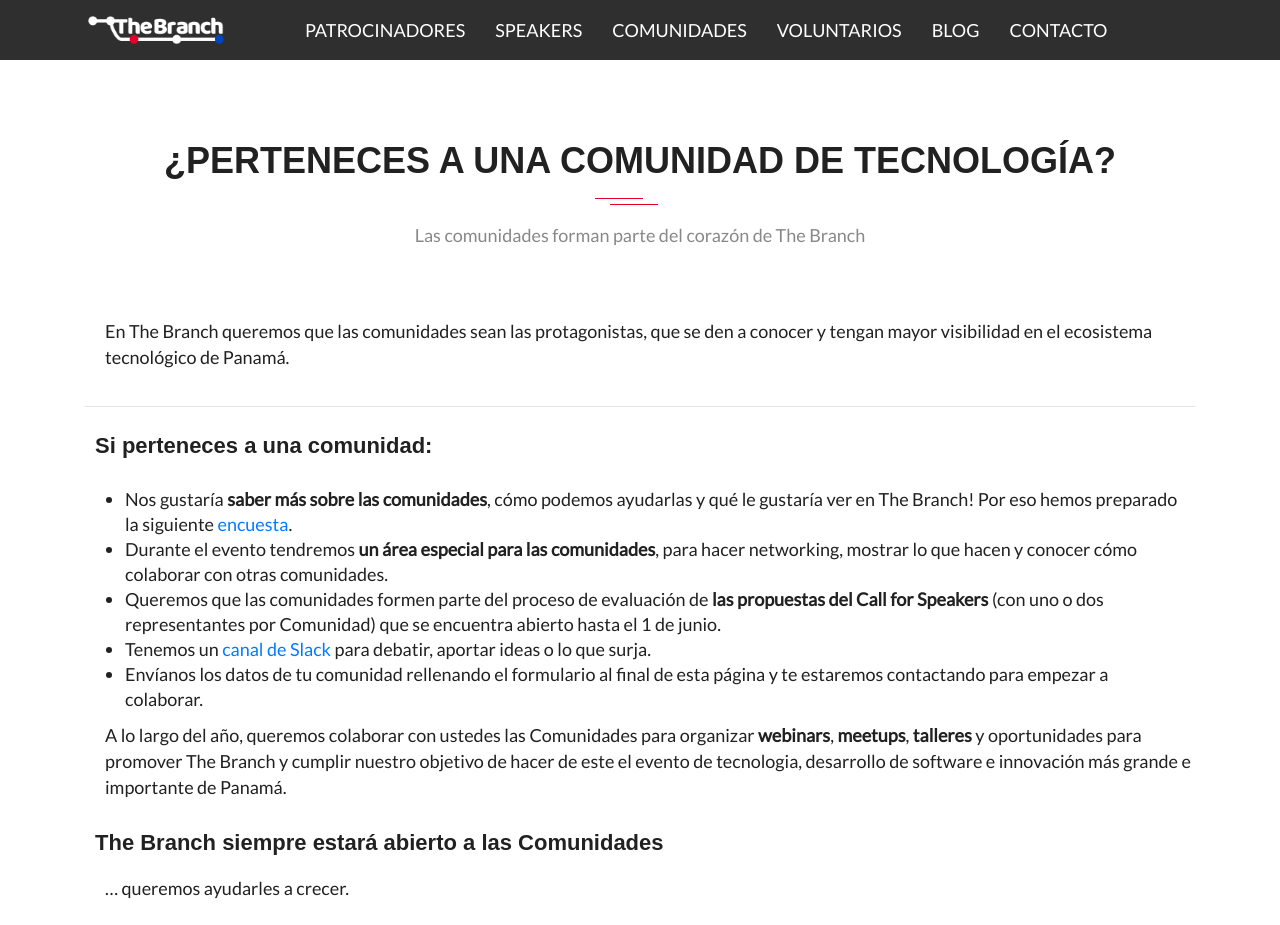
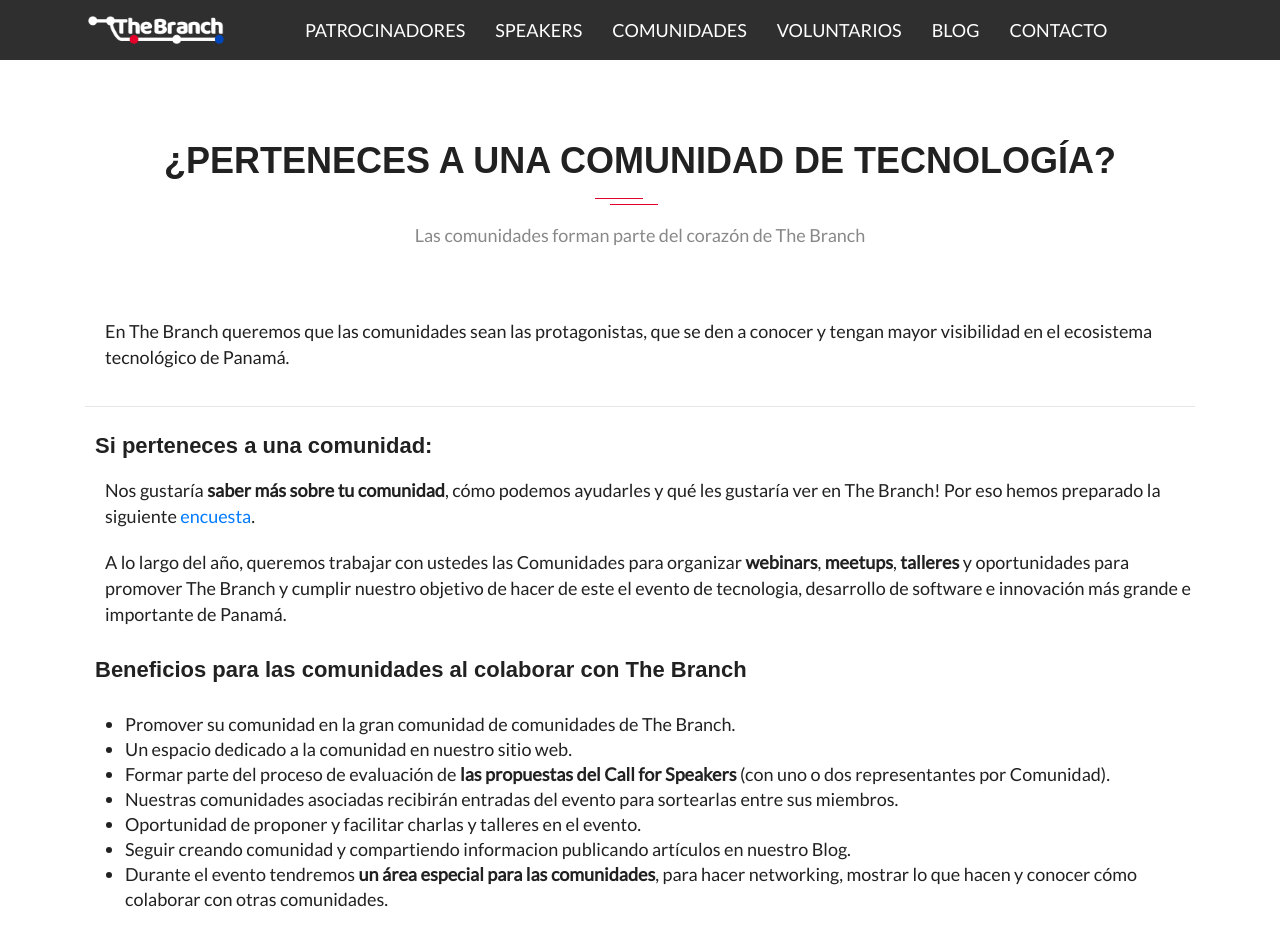
Before and after one commit to marvlm/thebranchconf, a Jekyll site: the page built from _pages/comunidades.md, in a window 1280 px wide and 1400 px high. Shown: the top 925 px of the window. Built offline with Jekyll 4.4.1, drawn with Linux system fonts in a browser that asks for light colours; nearby versions of some CDN libraries; some web fonts are replaced; comment, search, counter and statistics services are not loaded; some of the changed text lies outside the part shown.

Commit message:
The content has been updated

```diff
--- a/_pages/comunidades.md
+++ b/_pages/comunidades.md
@@ -10,20 +10,27 @@
 
 #### Si perteneces a una comunidad:
 
--   Nos gustaría **saber más sobre las comunidades**, cómo podemos ayudarlas y qué le gustaría ver en The Branch! Por eso hemos preparado la siguiente [encuesta]({{site.form_encuesta_comunidades}}){:target="_blank"}.
--   Durante el evento tendremos  **un área especial para las comunidades**, para hacer networking, mostrar lo que hacen y conocer cómo colaborar con otras comunidades.
--   Queremos que las comunidades formen parte del proceso de evaluación de **las propuestas del Call for Speakers** (con uno o dos representantes por Comunidad) que se encuentra abierto hasta el 1 de junio.
--   Tenemos un [canal de Slack]({{ site.slack }}){:target="_blank"} para debatir, aportar ideas o lo que surja.
--   Envíanos los datos de tu comunidad rellenando el formulario al final de esta página y te estaremos contactando para empezar a colaborar.
+Nos gustaría **saber más sobre tu comunidad**, cómo podemos ayudarles y qué les gustaría ver en The Branch! Por eso hemos preparado la siguiente [encuesta]({{site.form_encuesta_comunidades}}){:target="_blank"}.
 
-A lo largo del año, queremos colaborar con ustedes las Comunidades para organizar **webinars**, **meetups**, **talleres** y oportunidades para promover The Branch y cumplir nuestro objetivo de hacer de este el evento de tecnologia, desarrollo de software e innovación más grande e importante de Panamá.
+A lo largo del año, queremos trabajar con ustedes las Comunidades para organizar **webinars**, **meetups**, **talleres** y oportunidades para promover The Branch y cumplir nuestro objetivo de hacer de este el evento de tecnologia, desarrollo de software e innovación más grande e importante de Panamá.
+
+#### Beneficios para las comunidades al colaborar con The Branch
+* Promover su comunidad en la gran comunidad de comunidades de The Branch.
+* Un espacio dedicado a la comunidad en nuestro sitio web.
+* Formar parte del proceso de evaluación de **las propuestas del Call for Speakers** (con uno o dos representantes por Comunidad).
+* Nuestras comunidades asociadas recibirán entradas del evento para sortearlas entre sus miembros.
+* Oportunidad de proponer y facilitar charlas y talleres en el evento.
+* Seguir creando comunidad y compartiendo informacion publicando artículos en nuestro Blog.
+* Durante el evento tendremos  **un área especial para las comunidades**, para hacer networking, mostrar lo que hacen y conocer cómo colaborar con otras comunidades.
 
 #### The Branch siempre estará abierto a las Comunidades
 ... queremos ayudarles a crecer.
 
-**Para saber más**, o proponer actividades, puedes contactar a nuestro equipo a través del correo [equipo@thebranch.tech](mailto:equipo@thebranch.tech) o síguenos en las redes sociales!
+**Para saber más**, debatir, proponer ideas, actividades o lo que surja puedes unirte a nuestro [canal de Slack]({{ site.slack }}){:target="_blank"}, contactar a nuestro equipo a través del correo [equipo@thebranch.tech](mailto:equipo@thebranch.tech) o síguenos en las redes sociales!
 
 #### ¡Te esperamos!
+
+Por favor, envíanos los datos de tu comunidad rellenando el siguiente formulario y te estaremos contactando para empezar a colaborar.
 
 {% include layout/gforms.html url=site.form_comunidades height="1542px" %}
 
```
